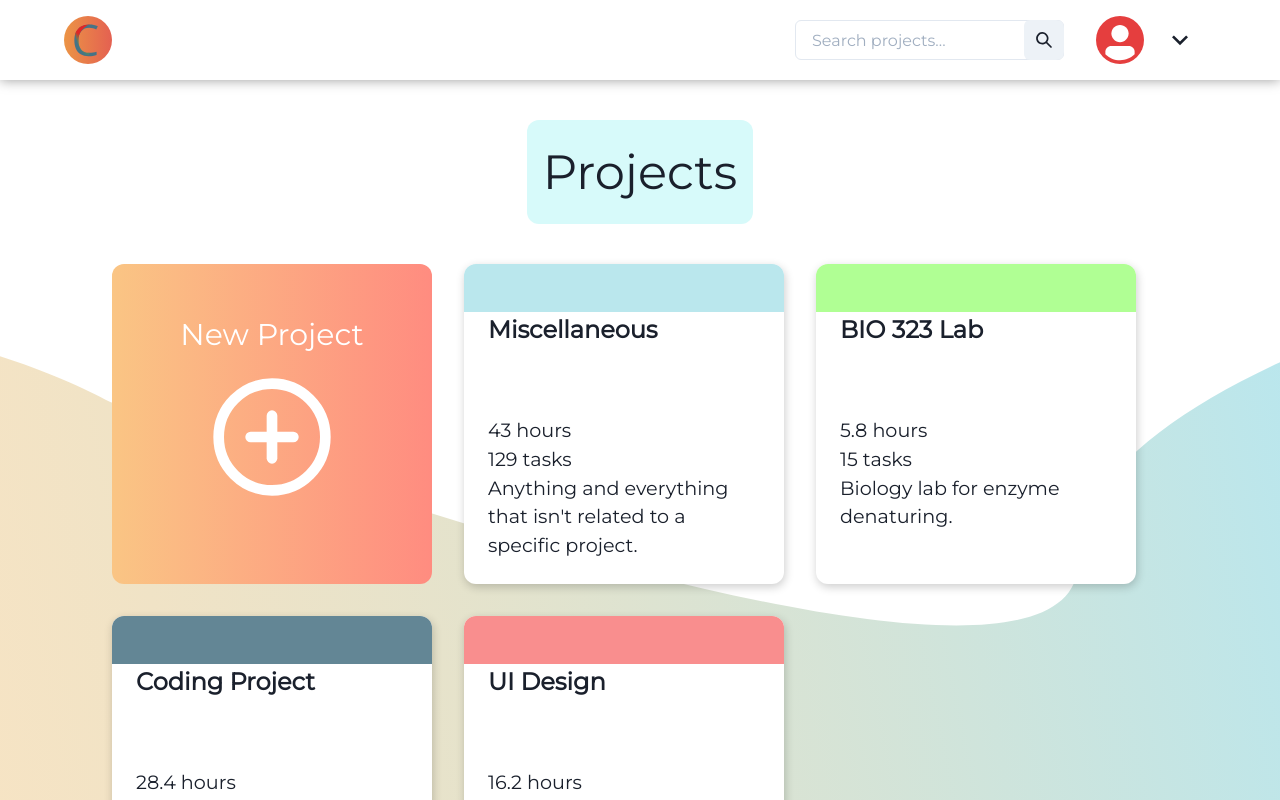
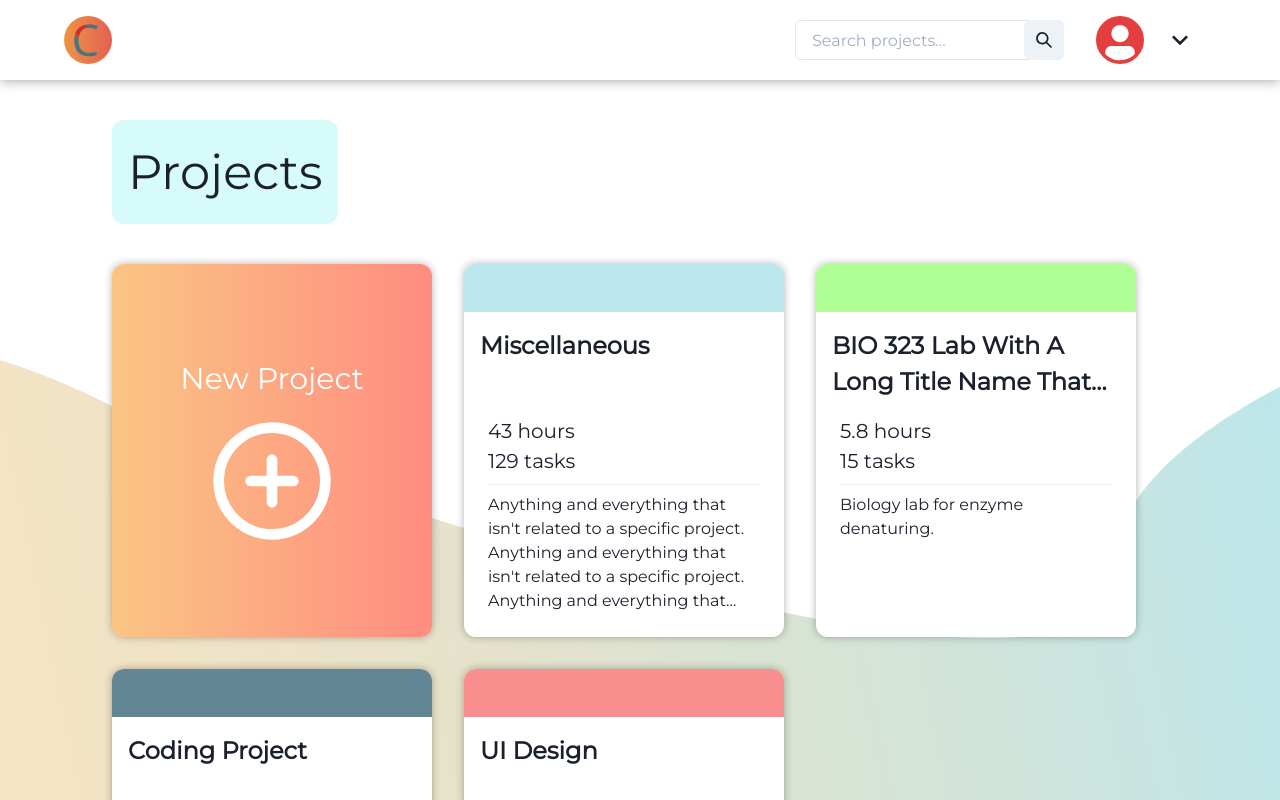
Before and after one commit to jermainejanszen/carta, a Next.js app: page /projects in a window 1280 px wide. Shown: the top 800 px of the page. Built offline with nearby package versions, Linux system fonts and the light colour scheme.

Commit message:
implemented chakra in project card

```diff
--- a/components/ProjectCard.tsx
+++ b/components/ProjectCard.tsx
@@ -1,4 +1,11 @@
-import styles from '../styles/components/ProjectCard.module.scss';
+import { useRouter } from 'next/router';
+import {
+  Text,
+  Flex,
+  Box,
+  VStack,
+  useColorModeValue,
+  Divider} from '@chakra-ui/react';
 
 interface Data {
   id: string,
@@ -15,22 +22,48 @@ interface Props {
 
 const ProjectCard = (props: Props) => {
 
+  const router = useRouter();
   const colors = ["#BAE7ED", "#B0FF94", "#638695", "#F98E8E"];
 
+  const bg = useColorModeValue("white", "gray.900");
+
   return (
-    <a className={styles.container} href={`/projects/${props.data.id}`}>
-      <div className={styles.header}>
-        <div style={{background: colors[props.color % colors.length]}}></div>
-        <h2>{props.data.name}</h2>
-      </div>
-      <div className={styles.main}>
-        <h4>{props.data.hours} hours</h4>
-        <h4>{props.data.tasks} tasks</h4>
-        <p>
-          {props.data.description.substring(0, 120)}
-          {props.data.description.length > 120 ? "..." : ""}</p>
-      </div>
-    </a>
+    <Flex
+      direction="column"
+      bg={bg}
+      borderRadius="xl"
+      boxShadow="0 0 8px rgba(0, 0, 0, 0.3)"
+      cursor="pointer"
+      transition="all 0.2s ease-in-out"
+      onClick={() => {router.push(`/projects/${props.data.id}`)}}
+      _hover={{
+        transform: "scale(1.05)",
+        boxShadow: "0 0 10px rgba(0, 0, 0, 0.4)"
+      }}>
+        <Box
+          width="100%"
+          height="8rem">
+            <Box
+              height="12"
+              borderTopRadius="xl"
+              bg={colors[props.color % colors.length]} />
+            <Text
+              fontSize="2xl"
+              fontWeight="bold"
+              p="1rem 1rem 0 1rem"
+              noOfLines={2} >
+              {props.data.name}
+            </Text>
+        </Box>
+        <Box p="6" flexGrow={1}>
+          <Text fontSize="xl">{props.data.hours} hours</Text>
+          <Text fontSize="xl">{props.data.tasks} tasks</Text>
+          <Divider my="2" />
+          <Text noOfLines={5}>
+            {props.data.description}
+          </Text>
+        </Box>
+    </Flex>
   )
 }
 
--- a/pages/projects/index.tsx
+++ b/pages/projects/index.tsx
@@ -14,10 +14,10 @@ const mockData = [
     name: "Miscellaneous",
     hours: 43,
     tasks: 129,
-    description: "Anything and everything that isn't related to a specific project."
+    description: "Anything and everything that isn't related to a specific project. Anything and everything that isn't related to a specific project. Anything and everything that isn't related to a specific project. Anything and everything that isn't related to a specific project. Anything and everything that isn't related to a specific project. Anything and everything that isn't related to a specific project."
   },{
     id: "efgh",
-    name: "BIO 323 Lab",
+    name: "BIO 323 Lab With A Long Title Name That Just Keeps Going",
     hours: 5.8,
     tasks: 15,
     description: "Biology lab for enzyme denaturing."
@@ -62,6 +62,7 @@ const Projects = (props: Props) => {
           width="100%"
           padding="7rem">
             <Text
+              alignSelf="flex-start"
               fontSize="5xl"
               w="fit-content"
               p="4"
@@ -78,8 +79,10 @@ const Projects = (props: Props) => {
                 <VStack
                   spacing="1rem"
                   alignItems="center"
+                  justifyContent="center"
                   p="3rem"
                   borderRadius="xl"
+                  boxShadow="0 0 8px rgba(0, 0, 0, 0.3)"
                   cursor="pointer"
                   color="white"
                   bgGradient={newProjectBg}
```
